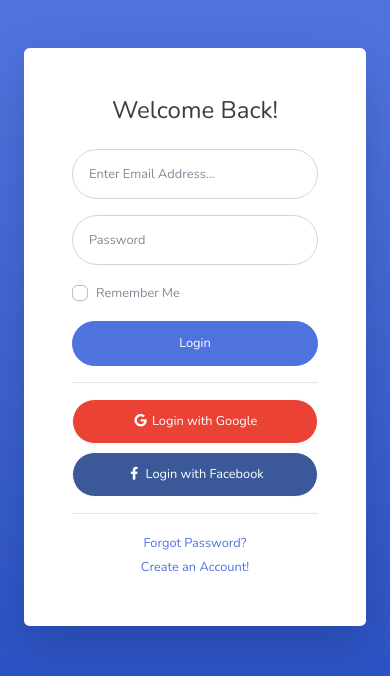
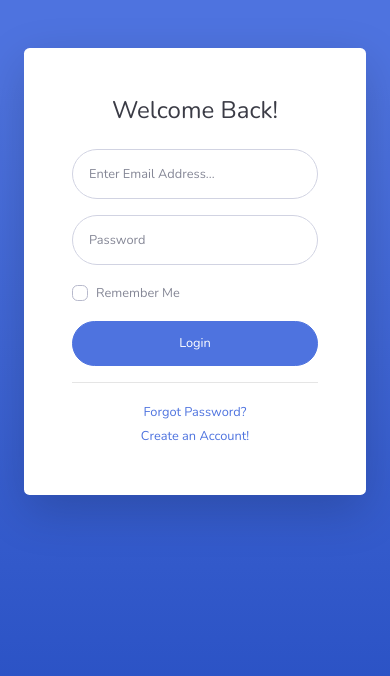
Before and after one commit to praveenpruthvi/democode, a CodeIgniter app: page /democode/ in a window 390 px wide. Shown: the top 676 px of the page. Run offline with CodeIgniter, Linux system fonts and the light colour scheme.

Commit message:
commit 20191219_2

```diff
--- a/application/views/loginView.php
+++ b/application/views/loginView.php
@@ -6,20 +6,19 @@
   <div class="container">
     <!-- Outer Row -->
     <div class="row justify-content-center">
-      <div class="col-xl-10 col-lg-12 col-md-9">
+      <div class="col-xl-6 col-lg-6 col-md-6">
         <div class="card o-hidden border-0 shadow-lg my-5">
           <div class="card-body p-0">
             <!-- Nested Row within Card Body -->
-            <div class="row">
-              <div class="col-lg-6 d-none d-lg-block bg-login-image"></div>
-              <div class="col-lg-6">
+            <div class="row justify-content-md-center">
+              <div class="col-lg-10">
                 <div class="p-5">
                   <div class="text-center">
                     <h1 class="h4 text-gray-900 mb-4">Welcome Back!</h1>
                   </div>
-                  <form class="user">
+                  <form class="user" onsubmit="return false;" name="formLogin">
                     <div class="form-group">
-                      <input type="email" class="form-control form-control-user" id="exampleInputEmail" aria-describedby="emailHelp" placeholder="Enter Email Address...">
+                      <input type="email" class="form-control form-control-user" id="email" name="email" aria-describedby="emailHelp" placeholder="Enter Email Address...">
                     </div>
                     <div class="form-group">
                       <input type="password" class="form-control form-control-user" id="exampleInputPassword" placeholder="Password">
@@ -30,18 +29,11 @@
                         <label class="custom-control-label" for="customCheck">Remember Me</label>
                       </div>
                     </div>
-                    <a href="index.html" class="btn btn-primary btn-user btn-block">
+                    <a href="javascript:validateLogin()" class="btn btn-primary btn-user btn-block">
                       Login
                     </a>
                     <hr>
-                    <a href="index.html" class="btn btn-google btn-user btn-block">
-                      <i class="fab fa-google fa-fw"></i> Login with Google
-                    </a>
-                    <a href="index.html" class="btn btn-facebook btn-user btn-block">
-                      <i class="fab fa-facebook-f fa-fw"></i> Login with Facebook
-                    </a>
                   </form>
-                  <hr>
                   <div class="text-center">
                     <a class="small" href="forgot-password.html">Forgot Password?</a>
                   </div>
@@ -57,5 +49,10 @@
     </div>
   </div>
 <?php $this->load->view("layout/footer"); ?>
+<script>
+  function validateLogin(){
+
+  }
+</script>
 </body>
 </html>
```
